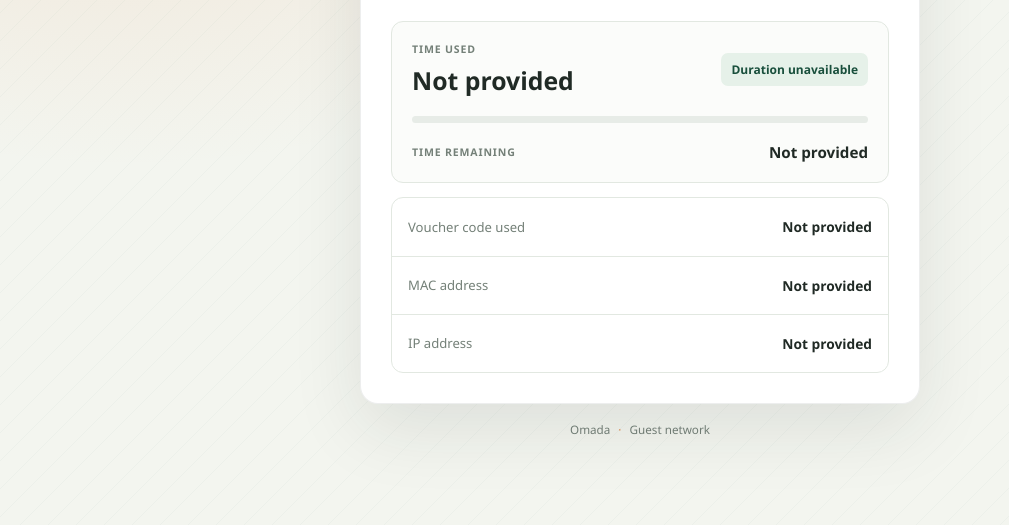
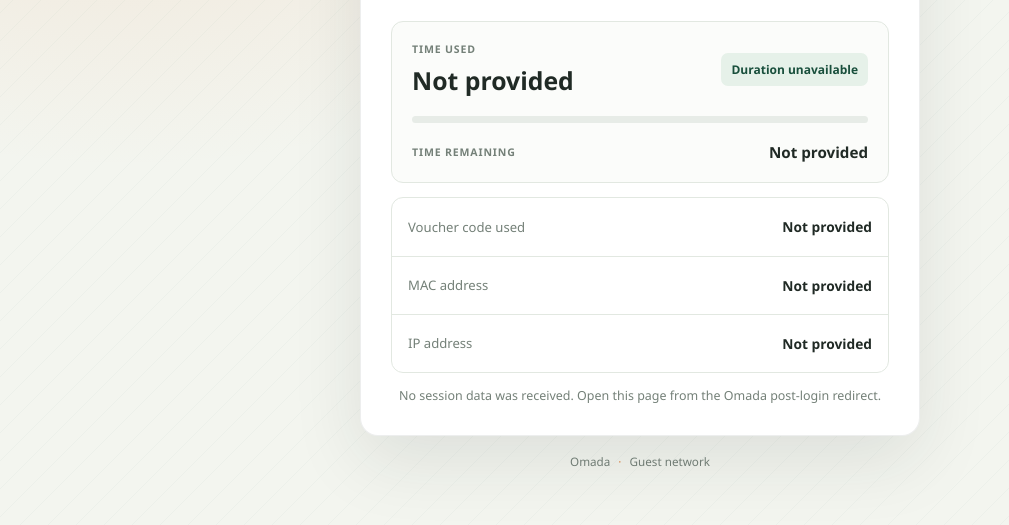
Before and after one commit to gomezilla/omada-session-status, a plain HTML site: page index.html in a window 1280 px wide. Shown: the part 267-792 px from the top of the page, without its empty margins (0-1009 px from the left). Drawn offline with Linux system fonts and the light colour scheme.

Commit message:
Explain missing Omada session data

```diff
--- a/app.js
+++ b/app.js
@@ -53,9 +53,12 @@
         return parts.join(" ");
     }
 
-    setText("voucher-code", firstParam(["voucherCode", "voucher", "code"]));
-    setText("mac-address", firstParam(["clientMac", "mac", "macAddress"]));
-    setText("ip-address", firstParam(["clientIp", "clientIP", "ipAddress", "ip"]));
+    var voucherCode = firstParam(["voucherCode", "voucher", "code"]);
+    var macAddress = firstParam(["clientMac", "mac", "macAddress"]);
+    var ipAddress = firstParam(["clientIp", "clientIP", "ipAddress", "ip"]);
+    setText("voucher-code", voucherCode);
+    setText("mac-address", macAddress);
+    setText("ip-address", ipAddress);
 
     var startedAtValue = firstParam(["startedAt", "startTime", "sessionStart"]);
     var expiresAtValue = firstParam(["expiresAt", "expiryTime", "expirationTime"]);
@@ -65,6 +68,21 @@
     var expiresAt = expiresAtValue ? new Date(expiresAtValue) : null;
     var initialRemaining = remainingValue !== "" && isFinite(Number(remainingValue)) ? Math.max(0, Number(remainingValue)) : null;
     var remainingReceivedAt = initialRemaining !== null ? Date.now() : null;
+    var sessionNote = document.getElementById("session-note");
+    var hasTimingData = !!startedAtValue || !!expiresAtValue || initialRemaining !== null;
+
+    if (!voucherCode && !macAddress && !ipAddress && !duration && !hasTimingData) {
+        sessionNote.textContent = "No session data was received. Open this page from the Omada post-login redirect.";
+        sessionNote.hidden = false;
+    } else {
+        var missingDetails = [];
+        if (!ipAddress) { missingDetails.push("the IP address"); }
+        if (!hasTimingData) { missingDetails.push("live session time"); }
+        if (missingDetails.length) {
+            sessionNote.textContent = "Omada did not send " + missingDetails.join(" or ") + ". This static page cannot retrieve those values on its own.";
+            sessionNote.hidden = false;
+        }
+    }
 
     if (startedAt && isNaN(startedAt.getTime())) { startedAt = null; }
     if (expiresAt && isNaN(expiresAt.getTime())) { expiresAt = null; }
--- a/index.html
+++ b/index.html
@@ -50,6 +50,7 @@
                         <dd id="ip-address">Not provided</dd>
                     </div>
                 </dl>
+                <p class="session-note" id="session-note" role="status" hidden></p>
             </section>
             <footer>Omada <span aria-hidden="true">·</span> Guest network</footer>
         </main>
--- a/styles.css
+++ b/styles.css
@@ -174,6 +174,14 @@ h1 {
 .detail-row dt { color: var(--muted); font-size: 0.82rem; }
 .detail-row dd { margin: 0; font-size: 0.86rem; font-weight: 700; text-align: right; overflow-wrap: anywhere; }
 
+.session-note {
+    margin: 14px 2px 0;
+    color: var(--muted);
+    font-size: 0.78rem;
+    line-height: 1.5;
+    text-align: center;
+}
+
 footer {
     margin-top: 18px;
     color: var(--muted);
```
